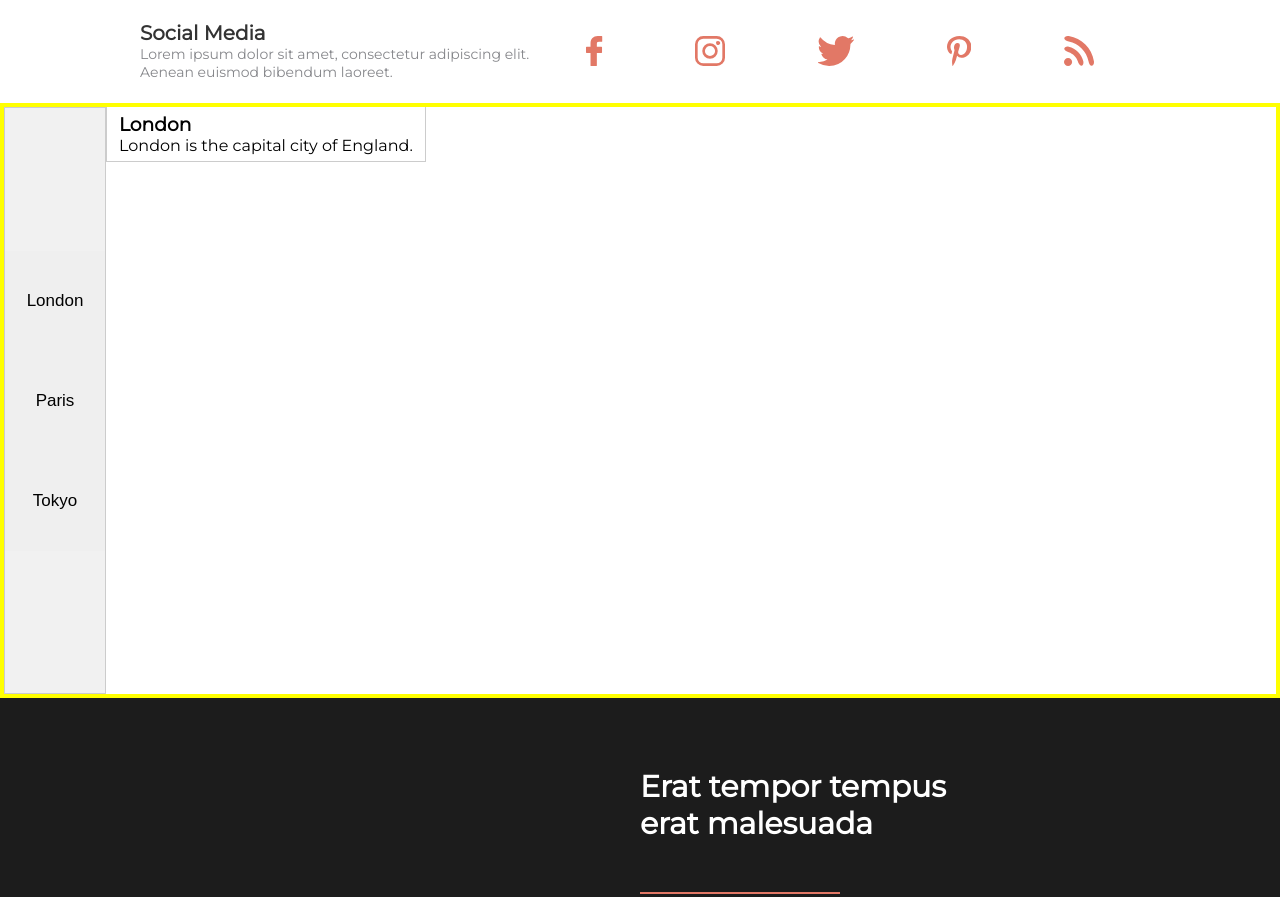
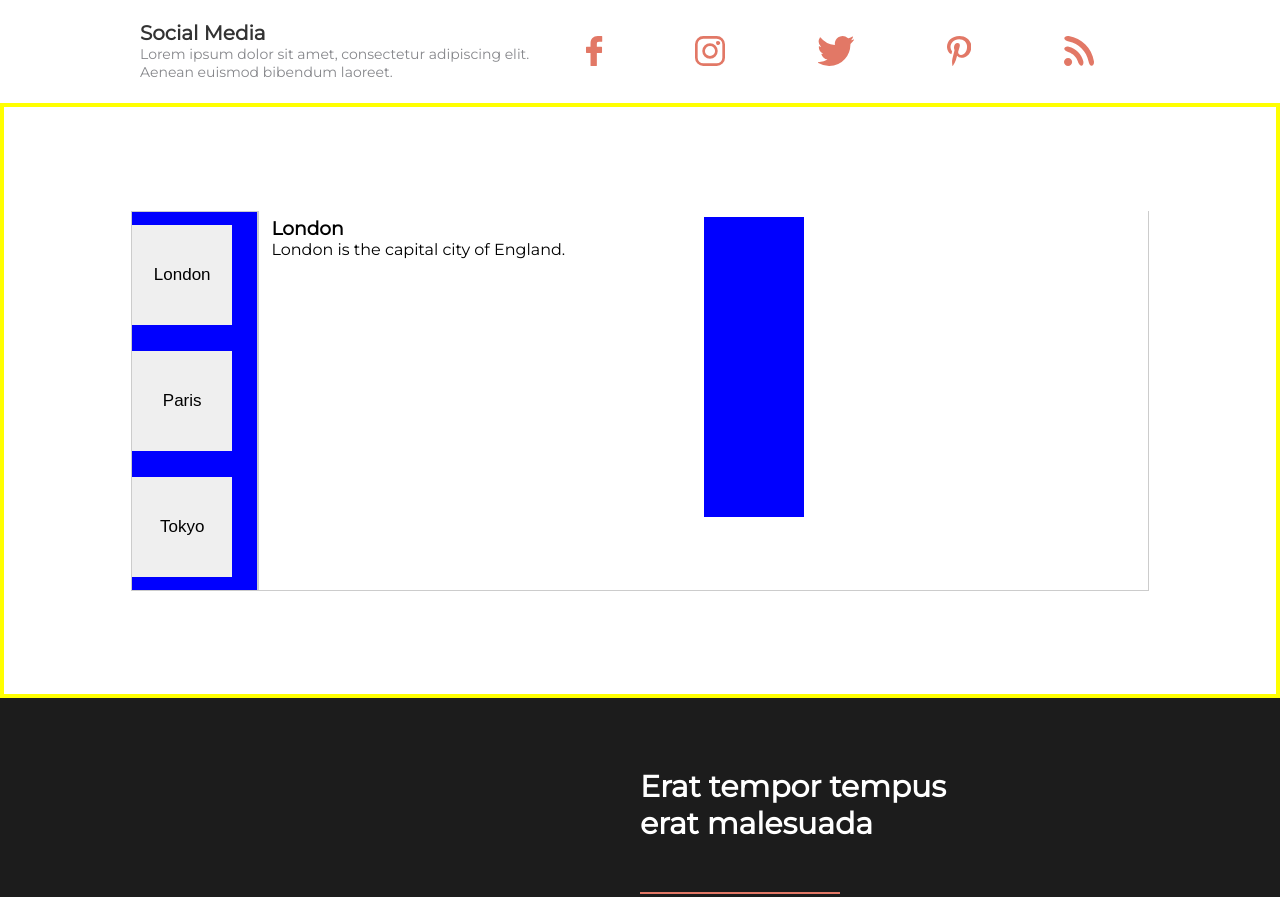
Before and after one commit to VRusinas/1-Final, a website: page index.html in a window 1280 px wide. Shown: the part 731-1628 px from the top of the page. Drawn offline with nearby package versions, Linux system fonts and the light colour scheme.

Commit message:
Tab development

```diff
--- a/index.html
+++ b/index.html
@@ -130,20 +130,42 @@
   <button class="tablinks" onclick="openCity(event, 'Tokyo')">Tokyo</button>
 </div>
   <div class="tab2">
+
 <div id="London" class="tabcontent">
+
+      <div class="flex-flex">
+  <div class="text-section">
   <h3>London</h3>
   <p>London is the capital city of England.</p>
-</div>
+  </div>
+  <div class="image-section">
+
+  </div>
+    </div>
+      </div>
+
 
 <div id="Paris" class="tabcontent">
+    <div class="text-section">
   <h3>Paris</h3>
   <p>Paris is the capital of France.</p>
+  <div class="image-section">
+
+  </div>
+</div>
 </div>
 
 <div id="Tokyo" class="tabcontent">
+    <div class="text-section">
   <h3>Tokyo</h3>
   <p>Tokyo is the capital of Japan.</p>
+  <div class="image-section">
+
+  </div>
 </div>
+
+  </div>
+
 </div>
 
 </div>
--- a/scss/tabs.scss
+++ b/scss/tabs.scss
@@ -1,23 +1,32 @@
 .tabs{
   display: flex;
+  justify-content: center;
+  align-items: center;
   width: 100%;
   height: 595px;
   border: 4px solid yellow;
+  .tab {
+    width: 10%;
+    display: flex;
+    flex-direction: column;
+    justify-content: space-around;
+    overflow: hidden;
+    border: 1px solid #ccc;
+    background-color: blue;
+    height: 380px;
+  }
+  .tab2{
+    display: flex;
+    align-items: center;
+    justify-content: center;
+    width: 70%;
+      height: 380px;
+  }
 }
 /* Style the tab */
-.tab {
-  display: flex;
-  flex-direction: column;
-  align-items: center;
-  justify-content: center;
-  overflow: hidden;
-  border: 1px solid #ccc;
-  background-color: #f1f1f1;
-}
 
 /* Style the buttons inside the tab */
 .tab button {
-  float: left;
   border: none;
   outline: none;
   cursor: pointer;
@@ -44,4 +53,20 @@
   padding: 6px 12px;
   border: 1px solid #ccc;
   border-top: none;
+    height: 380px;
+  }
+.flex-flex{
+  width: 100%;
+  display: flex;
+  flex-direction: row;
+.text-section{
+  width: 50%;
+  height: 300px;
 }
+.image-section{
+  width: 100px;
+  height: 100px;
+  background: blue;
+      height: 300px;
+}
+}
```
Also changed, not shown: app/css/style.css.
